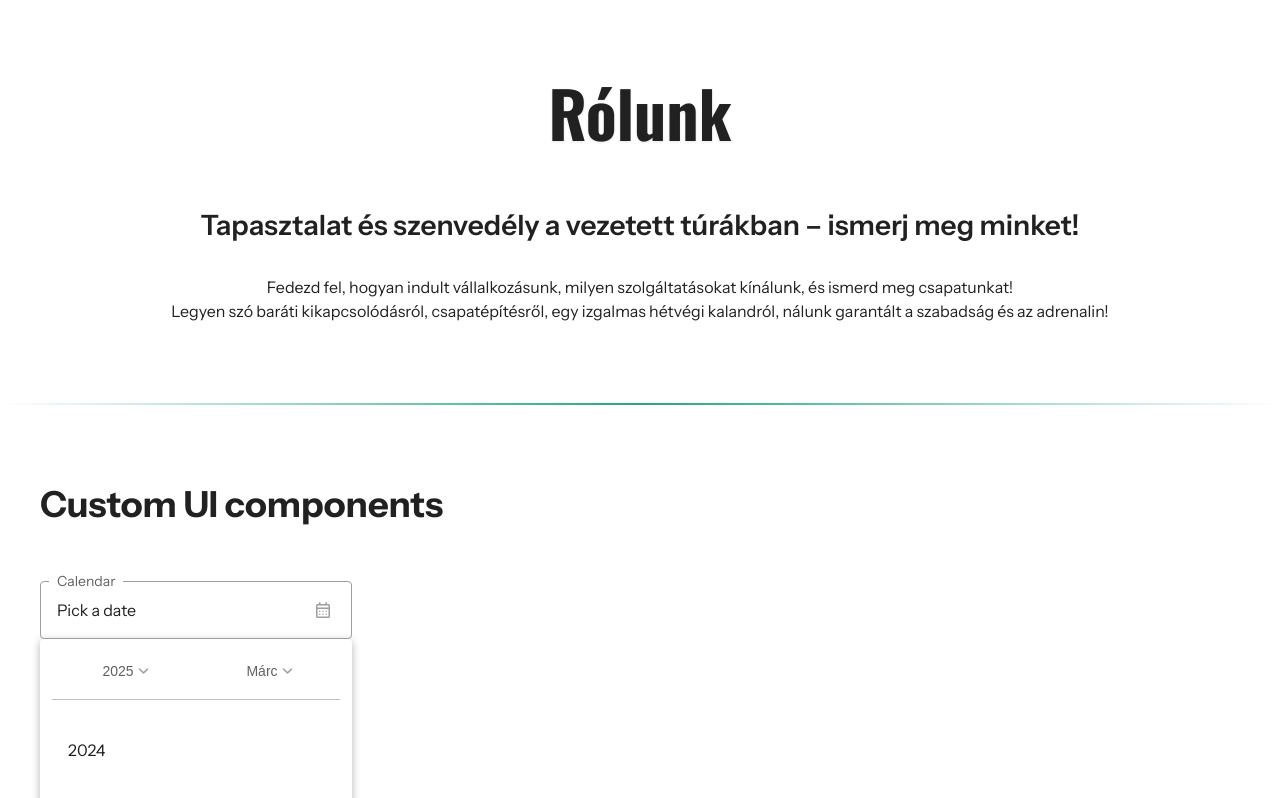
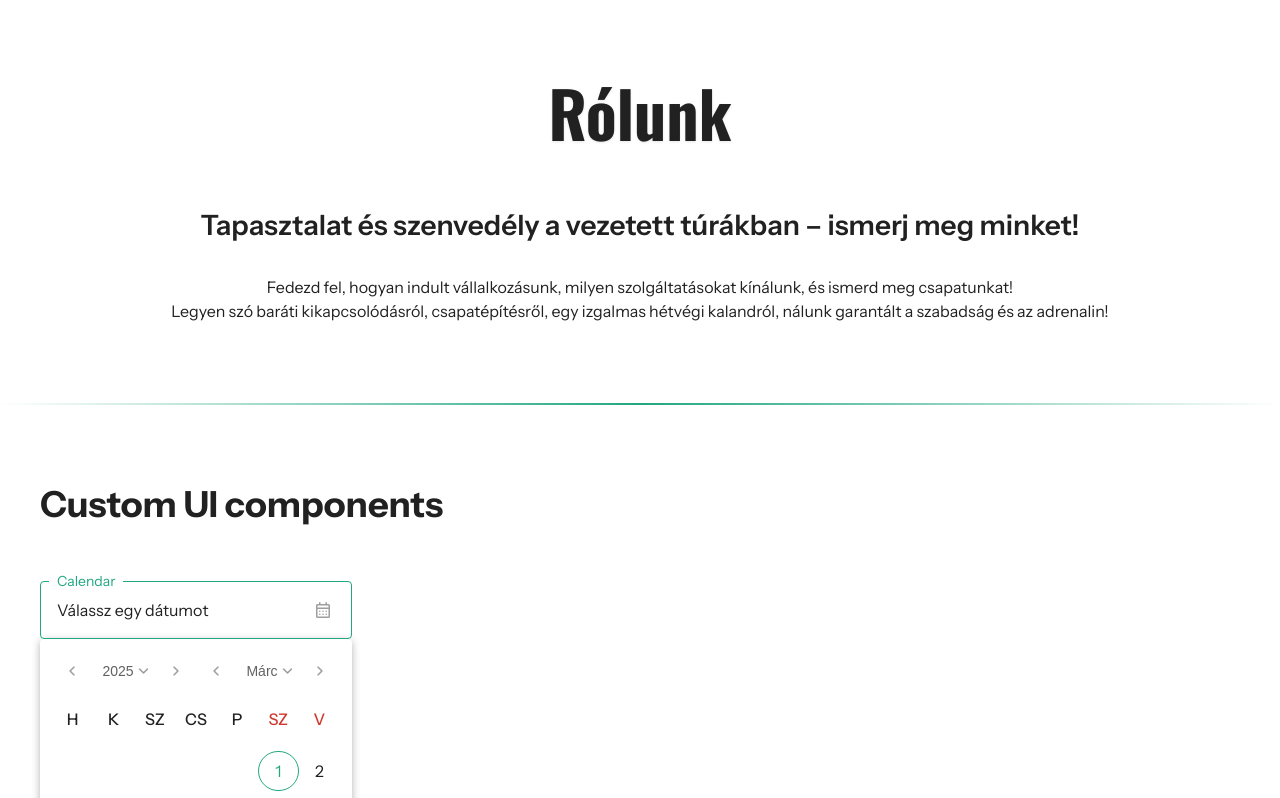
Before and after one commit to bdavid112/quadturalajosmizse, a React (Vite) app: page / in a window 1280 px wide. Shown: the top 798 px of the page. Built offline with nearby package versions, Linux system fonts and the light colour scheme.

Commit message:
Added keyboard navigating to custom calendar

```diff
--- a/src/components/ui/form-elements/CustomCalendar.tsx
+++ b/src/components/ui/form-elements/CustomCalendar.tsx
@@ -12,21 +12,21 @@ import './custom-calendar.scss'
 import CustomOption from './CustomOption'
 
 interface Props {
-  onClick?: () => void
+  lang?: string
   currentDate?: Date
   minYear?: number
   maxYear?: number
-  lang?: string
+  onDateSelect?: (date: Date) => void
 }
 
 const CustomCalendar: React.FunctionComponent<Props> = ({
-  onClick,
+  lang = 'hu',
   currentDate = new Date(),
   minYear = 2000,
   maxYear = 2100,
-  lang = 'hu',
+  onDateSelect: onDateSelect,
 }) => {
-  /* Dict of day labels localized to selected language */
+  /* Array of day labels localized */
 
   const dayLabels = [
     {
@@ -51,6 +51,14 @@ const CustomCalendar: React.FunctionComponent<Props> = ({
     yearOptions.push({ label: i.toString(), value: i })
   }
 
+  /* Array of options for month selecting localized */
+
+  const monthOptions = []
+  for (let i = 0; i < 12; i++) {
+    const month = t(`ui.calendar.months.long.${i}`, lang)
+    monthOptions.push({ label: month, value: i })
+  }
+
   /* State variables */
 
   const [calendarDays, setCalendarDays] = useState(
@@ -58,12 +66,16 @@ const CustomCalendar: React.FunctionComponent<Props> = ({
   )
   const [selectedYear, setSelectedYear] = useState(currentDate.getFullYear())
   const [selectedMonth, setSelectedMonth] = useState(currentDate.getMonth())
-  const [yearView, setYearView] = useState(true)
+  const [yearView, setYearView] = useState(false)
   const [monthView, setMonthView] = useState(false)
+  const [focusedDateIndex, setFocusedDateIndex] = useState(0)
+  const [activeDateIndex, setActiveDateIndex] = useState(0)
 
   /* Refs */
 
-  const currentYearOptionRef = useRef<HTMLDivElement>(null)
+  const selectedYearOptionRef = useRef<HTMLDivElement>(null)
+  const selectedMonthOptionRef = useRef<HTMLDivElement>(null)
+  const dateRefs = useRef<(HTMLDivElement | null)[]>([])
 
   /* Effects */
 
@@ -74,13 +86,29 @@ const CustomCalendar: React.FunctionComponent<Props> = ({
   }, [selectedYear, selectedMonth])
 
   useEffect(() => {
-    if (yearView && currentYearOptionRef.current) {
-      currentYearOptionRef.current.scrollIntoView({
+    if (yearView && selectedYearOptionRef.current) {
+      selectedYearOptionRef.current.scrollIntoView({
         behavior: 'instant',
         block: 'center',
       })
     }
   }, [yearView])
+
+  useEffect(() => {
+    if (monthView && selectedMonthOptionRef.current) {
+      selectedMonthOptionRef.current.scrollIntoView({
+        behavior: 'instant',
+        block: 'center',
+      })
+    }
+  }, [monthView])
+
+  useEffect(() => {
+    if (focusedDateIndex) {
+      dateRefs.current[focusedDateIndex]?.focus()
+    }
+    console.log(dateRefs)
+  }, [focusedDateIndex])
 
   /* Increase/decrease the value of selected year and month on left and right arrow button clicks within the bounds  */
 
@@ -100,7 +128,60 @@ const CustomCalendar: React.FunctionComponent<Props> = ({
     setSelectedMonth(newValue)
   }
 
-  /* Helper function to style the current day in the calendar */
+  /* Handles for keyboard navigation */
+
+  const handleKeyDown = (e: React.KeyboardEvent<HTMLDivElement>) => {
+    switch (e.key) {
+      case 'ArrowLeft':
+        e.preventDefault()
+        changeDateIndex(focusedDateIndex - 1, setFocusedDateIndex)
+        break
+      case 'ArrowRight':
+        e.preventDefault()
+        changeDateIndex(focusedDateIndex + 1, setFocusedDateIndex)
+        break
+      case 'ArrowUp':
+        e.preventDefault()
+        changeDateIndex(
+          focusedDateIndex - dayLabels.length,
+          setFocusedDateIndex,
+          true
+        )
+        break
+      case 'ArrowDown':
+        e.preventDefault()
+        changeDateIndex(
+          focusedDateIndex + dayLabels.length,
+          setFocusedDateIndex,
+          true
+        )
+        break
+      case 'Enter':
+        if (focusedDateIndex > 0 && focusedDateIndex <= calendarDays.length) {
+          e.preventDefault()
+          setActiveDateIndex(focusedDateIndex)
+        }
+        break
+    }
+  }
+
+  const handleKeyUp = (e: React.KeyboardEvent<HTMLDivElement>) => {
+    switch (e.key) {
+      case 'Enter':
+        if (activeDateIndex > 0 && activeDateIndex <= calendarDays.length) {
+          e.preventDefault()
+          onDateSelect &&
+            onDateSelect(new Date(selectedYear, selectedMonth, activeDateIndex))
+          setActiveDateIndex(0)
+          setFocusedDateIndex(0)
+        }
+        break
+    }
+  }
+
+  /* Helper functions */
+
+  // Style the current day in the calendar
 
   const isToday = (day: number) => {
     return (
@@ -108,6 +189,36 @@ const CustomCalendar: React.FunctionComponent<Props> = ({
       selectedMonth == currentDate.getMonth() &&
       day == currentDate.getDate()
     )
+  }
+
+  // Set values only within bounds
+
+  /* TODO Tidy up */
+  const changeDateIndex = (
+    newValue: number,
+    setter: React.Dispatch<React.SetStateAction<number>>,
+    week: boolean = false
+  ) => {
+    const filteredCalendarDays = calendarDays.filter((day) => day != null)
+    if (newValue <= 0) {
+      if (week) {
+        while (newValue + dayLabels.length <= filteredCalendarDays.length) {
+          newValue = newValue + dayLabels.length
+        }
+      } else {
+        newValue = filteredCalendarDays.length
+      }
+    }
+    if (newValue > filteredCalendarDays.length) {
+      if (week) {
+        while (newValue - dayLabels.length > 0) {
+          newValue = newValue - dayLabels.length
+        }
+      } else {
+        newValue = 1
+      }
+    }
+    setter(newValue)
   }
 
   return (
@@ -132,8 +243,10 @@ const CustomCalendar: React.FunctionComponent<Props> = ({
               label={selectedYear.toString()}
               small={true}
               rotate={true}
+              isParentOpen={yearView}
               onClick={() => {
                 setYearView(!yearView)
+                setMonthView(false)
               }}
             ></InputButton>
             {!yearView && !monthView && (
@@ -162,6 +275,12 @@ const CustomCalendar: React.FunctionComponent<Props> = ({
               icon="keyboard_arrow_down"
               label={formatMonthToString(selectedMonth, lang)}
               small={true}
+              rotate={true}
+              isParentOpen={monthView}
+              onClick={() => {
+                setYearView(false)
+                setMonthView(!monthView)
+              }}
             ></InputButton>
             {!yearView && !monthView && (
               <InputButton
@@ -176,7 +295,7 @@ const CustomCalendar: React.FunctionComponent<Props> = ({
           </div>
         </div>
       </div>
-      {!yearView && (
+      {!yearView && !monthView && (
         <>
           <div className="calendar-row calendar-headrow">
             {dayLabels.map((day, index) => (
@@ -193,7 +312,28 @@ const CustomCalendar: React.FunctionComponent<Props> = ({
             {calendarDays.map((day, index) => (
               <div
                 key={index}
-                className={`relative calendar-cell flex align-center justify-center transition-ease-out ${!day ? 'cursor-default' : ''} ${day && isToday(day) ? 'calendar-today' : ''}`}
+                className={`relative calendar-cell flex align-center justify-center transition-ease-out ${day == activeDateIndex ? 'calendar-cell-active' : ''} ${!day ? 'cursor-default' : ''} ${day && isToday(day) ? 'calendar-today' : ''}`}
+                ref={(el) => {
+                  if (day) {
+                    dateRefs.current[day] = el
+                  }
+                }}
+                onClick={() => {
+                  if (onDateSelect && day) {
+                    onDateSelect(new Date(selectedYear, selectedMonth, day))
+                  }
+                }}
+                onKeyDown={(e) => {
+                  handleKeyDown(e)
+                }}
+                onKeyUp={(e) => {
+                  handleKeyUp(e)
+                }}
+                onFocus={() => {
+                  day && setFocusedDateIndex(day)
+                }}
+                role="button"
+                tabIndex={day ? 0 : -1}
               >
                 <p className="z-overlay">{day ? day : ''}</p>
                 {day && (
@@ -212,7 +352,7 @@ const CustomCalendar: React.FunctionComponent<Props> = ({
           <div className="max-height-lg col-7 overflow-y-scroll">
             {yearOptions.map((year, index) => {
               const refProp =
-                year.value == selectedYear ? { ref: currentYearOptionRef } : {}
+                year.value == selectedYear ? { ref: selectedYearOptionRef } : {}
 
               return (
                 <div key={index} {...refProp}>
@@ -233,6 +373,37 @@ const CustomCalendar: React.FunctionComponent<Props> = ({
           </div>
         </>
       )}
+      {monthView && (
+        <>
+          <div className="calendar-row">
+            <div className="divider-gray solid col-7 margin-y-sm"></div>
+          </div>
+          <div className="max-height-lg col-7 overflow-y-scroll">
+            {monthOptions.map((month, index) => {
+              const refProp =
+                month.value == selectedMonth
+                  ? { ref: selectedMonthOptionRef }
+                  : {}
+
+              return (
+                <div key={index} {...refProp}>
+                  <CustomOption
+                    option={{ label: month.label, value: month.value }}
+                    isActive={false}
+                    isFocused={false}
+                    icon="check"
+                    isSelected={month.value == selectedMonth}
+                    onClick={() => {
+                      setSelectedMonth(month.value)
+                      setMonthView(false)
+                    }}
+                  ></CustomOption>
+                </div>
+              )
+            })}
+          </div>
+        </>
+      )}
     </div>
   )
 }
--- a/src/components/ui/form-elements/CustomOption.tsx
+++ b/src/components/ui/form-elements/CustomOption.tsx
@@ -29,7 +29,7 @@ const CustomOption: React.FunctionComponent<Props> = ({
       key={option.value}
       className={`min-height-lg flex justify-between align-center padding-x-lg cursor-pointer custom-option transition-ease-out ${isFocused ? 'custom-option-focus' : ''} ${isActive ? 'custom-option-active' : ''}`}
       role="option"
-      /* aria-selected={selectedOption?.value === option.value} */
+      aria-selected={isSelected}
       onClick={() => {
         onClick && onClick()
       }}
--- a/src/components/ui/form-elements/DatePickerOutline.tsx
+++ b/src/components/ui/form-elements/DatePickerOutline.tsx
@@ -4,23 +4,21 @@ import './date-picker-outline.scss'
 import { useEffect, useRef, useState } from 'react'
 import InputButton from '../buttons/InputButton'
 import CustomCalendar from './CustomCalendar'
-
-interface Option {
-  value: number
-  label: string
-}
+import { t } from '../../../utils/translator'
 
 interface Props {
+  lang?: string
   id: string
   name: string
   label: string
   error?: boolean
   helperText: string
-  defaultValue?: Option
-  onChange?: (option: Option) => void
+  defaultValue?: Date
+  onChange?: (date: Date) => void
 }
 
 const DatePickerOutline: React.FunctionComponent<Props> = ({
+  lang = 'hu',
   id,
   name,
   label,
@@ -29,12 +27,10 @@ const DatePickerOutline: React.FunctionComponent<Props> = ({
   defaultValue,
   onChange,
 }) => {
-  const [isOpen, setIsOpen] = useState(false)
-  const [selectedOption, setSelectedOption] = useState(
+  const [isOpen, setIsOpen] = useState(true)
+  const [selectedDate, setSelectedDate] = useState(
     defaultValue ? defaultValue : null
   )
-  const [focusedOptionValue, setFocusedOptionValue] = useState(0)
-  const [activeOptionValue, setActiveOptionValue] = useState(0)
 
   const containerRef = useRef<HTMLDivElement>(null)
   const calendarContainerRef = useRef<HTMLDivElement>(null)
@@ -49,7 +45,6 @@ const DatePickerOutline: React.FunctionComponent<Props> = ({
         !containerRef.current.contains(event.target as Node)
       ) {
         setIsOpen(false)
-        setFocusedOptionValue(0)
       }
     }
     document.addEventListener('mousedown', handleClickOutside)
@@ -60,15 +55,14 @@ const DatePickerOutline: React.FunctionComponent<Props> = ({
 
   useEffect(() => {
     const handleCloseOnKeyDown = (event: KeyboardEvent) => {
-      if (isOpen && (event.key == 'Tab' || event.key == 'Escape')) {
+      if (isOpen && (event.key == '' || event.key == 'Escape')) {
         setIsOpen(false)
-        setFocusedOptionValue(0)
       }
     }
 
     if (isOpen && calendarContainerRef.current) {
       calendarContainerRef.current.focus()
-    } else if (!isOpen && buttonRef.current && selectedOption) {
+    } else if (!isOpen && buttonRef.current && selectedDate) {
       buttonRef.current.focus()
     }
 
@@ -86,9 +80,9 @@ const DatePickerOutline: React.FunctionComponent<Props> = ({
 
   /* Handle selecting an option */
 
-  const handleOptionClick = (option: Option) => {
-    setSelectedOption(option)
-    onChange && onChange(option)
+  const handleDateSelect = (date: Date) => {
+    setSelectedDate(date)
+    onChange && onChange(date)
     setIsOpen(false)
   }
 
@@ -115,7 +109,7 @@ const DatePickerOutline: React.FunctionComponent<Props> = ({
   const handleEnterKeyDown = (event: React.KeyboardEvent) => {
     if (isOpen && event.key == 'Enter') {
       event.preventDefault()
-      if (focusedOptionValue > 0) setActiveOptionValue(focusedOptionValue)
+      /* if (focusedOptionValue > 0) setActiveOptionValue(focusedOptionValue) */
     }
   }
 
@@ -142,7 +136,9 @@ const DatePickerOutline: React.FunctionComponent<Props> = ({
             {label}
           </label>
           <span className="padding-x-lg width-full absolute user-select-none">
-            {selectedOption ? selectedOption.label : 'Pick a date'}
+            {selectedDate
+              ? selectedDate.toLocaleDateString()
+              : `${t('ui.calendar.placeholder-text', lang)}`}
           </span>
           <div className="button-container absolute z-overlay flex">
             <InputButton
@@ -157,7 +153,7 @@ const DatePickerOutline: React.FunctionComponent<Props> = ({
           <input
             id={id}
             name={name}
-            value={selectedOption ? selectedOption.value : 0}
+            value={selectedDate ? selectedDate.toLocaleString() : 0}
             type="date"
             className="cursor-pointer relative z-base min-height-lg width-full font-size-base input-field padding-x-lg background-transparent custom-date-picker"
             onClick={() => {
@@ -169,12 +165,12 @@ const DatePickerOutline: React.FunctionComponent<Props> = ({
         </div>
         <div className="padding-x-lg">
           <span
-            className={`font-size-caption text-secondary ${1 ? 'hidden' : ''} ${error ? 'text-error' : ''}`}
+            className={`font-size-caption text-secondary ${isOpen ? 'hidden' : ''} ${error ? 'text-error' : ''}`}
           >
             {helperText}
           </span>
         </div>
-        {1 && (
+        {isOpen && (
           <div
             ref={calendarContainerRef}
             onKeyDown={(e) => {
@@ -186,9 +182,11 @@ const DatePickerOutline: React.FunctionComponent<Props> = ({
               /*  handleEnterKeyUp(e) */
             }}
             className="option-container border-rounded-sm box-shadow-medium"
-            tabIndex={0}
           >
-            <CustomCalendar></CustomCalendar>
+            <CustomCalendar
+              lang={lang}
+              onDateSelect={handleDateSelect}
+            ></CustomCalendar>
           </div>
         )}
       </div>
--- a/src/components/ui/form-elements/custom-calendar.scss
+++ b/src/components/ui/form-elements/custom-calendar.scss
@@ -26,11 +26,17 @@
   cursor: pointer;
   margin-block: $space-xs;
 
-  &:hover {
+  &:focus {
+    border-radius: $radius-full;
+  }
+
+  &:hover,
+  &:focus {
     color: $text-inverted;
   }
 
-  &:hover .calendar-cell-background {
+  &:hover .calendar-cell-background,
+  &:focus .calendar-cell-background {
     background-color: $color-primary-500;
     border-radius: $radius-full;
   }
@@ -38,6 +44,15 @@
 
 .calendar-today {
   color: $color-primary-500;
-  border: 1px solid $color-primary-500;
-  border-radius: $radius-full;
+
+  .calendar-cell-background {
+    border: 1px solid $color-primary-500;
+    border-radius: $radius-full;
+  }
 }
+
+.calendar-cell-active {
+  .calendar-cell-background {
+    background-color: $color-primary-600 !important;
+  }
+}
--- a/src/locales/en.json
+++ b/src/locales/en.json
@@ -3,6 +3,7 @@
     "calendar": {
       "placeholder-text": "Pick a date",
       "months": {
+        "short": {
           "0": "Jan",
           "1": "Feb",
           "2": "Mar",
@@ -12,9 +13,24 @@
           "6": "Jul",
           "7": "Aug",
           "8": "Sep",
-        "9": "Okt",
+          "9": "Oct",
           "10": "Nov",
           "11": "Dec"
+        },
+        "long": {
+          "0": "January",
+          "1": "February",
+          "2": "March",
+          "3": "April",
+          "4": "May",
+          "5": "June",
+          "6": "July",
+          "7": "August",
+          "8": "Septemper",
+          "9": "October",
+          "10": "November",
+          "11": "December"
+        }
       },
       "days": {
         "0": "S",
--- a/src/locales/hu.json
+++ b/src/locales/hu.json
@@ -3,6 +3,7 @@
     "calendar": {
       "placeholder-text": "Válassz egy dátumot",
       "months": {
+        "short": {
           "0": "Jan",
           "1": "Febr",
           "2": "Márc",
@@ -15,6 +16,21 @@
           "9": "Okt",
           "10": "Nov",
           "11": "Dec"
+        },
+        "long": {
+          "0": "Január",
+          "1": "Február",
+          "2": "Március",
+          "3": "Április",
+          "4": "Május",
+          "5": "Június",
+          "6": "Július",
+          "7": "Augusztus",
+          "8": "Szeptemper",
+          "9": "Október",
+          "10": "November",
+          "11": "December"
+        }
       },
       "days": {
         "0": "H",
--- a/src/styles/global.scss
+++ b/src/styles/global.scss
@@ -65,7 +65,7 @@ html {
 
 /* Style the entire scrollbar */
 ::-webkit-scrollbar {
-  width: 8px;
+  width: 4px;
 }
 
 /* Style the scrollbar track */
--- a/src/utils/calendarDayGenerator.tsx
+++ b/src/utils/calendarDayGenerator.tsx
@@ -27,6 +27,12 @@ export const generateCalendarDays = (date: Date, lang: string = 'hu') => {
 
 /* Format month from number to string */
 
-export const formatMonthToString = (month: number, lang: string = 'hu') => {
-  return t(`ui.calendar.months.${month}`, lang)
+export const formatMonthToString = (
+  month: number,
+  lang: string = 'hu',
+  short: boolean = true
+) => {
+  return short
+    ? t(`ui.calendar.months.short.${month}`, lang)
+    : t(`ui.calendar.months.long.${month}`, lang)
 }
```
Lines whose indentation alone changed are shown as unchanged.
